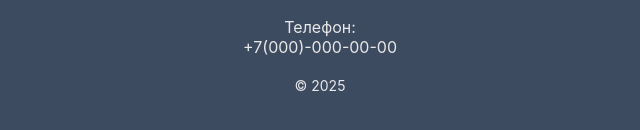
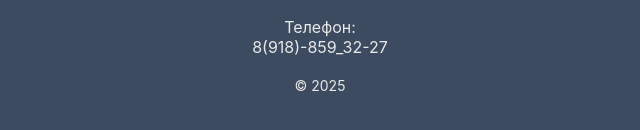
Before and after one commit to cortofel/door-and-gate-website, a plain HTML site: page index.html in a window 1280 px wide. Shown: the part 2626-2756 px from the top of the page, 320-960 px from the left. Drawn offline with Linux system fonts and the light colour scheme.

Commit message:
Update index.html

```diff
--- a/index.html
+++ b/index.html
@@ -71,7 +71,7 @@
     <footer>
         <img src="logo.jpeg" alt="Our Logo" id="logo2">
         <p id="num">Телефон:<br>
-           +7(000)-000-00-00
+           8(918)-859_32-27
         </p>
 
         <p id="year">© 2025</p>
```
